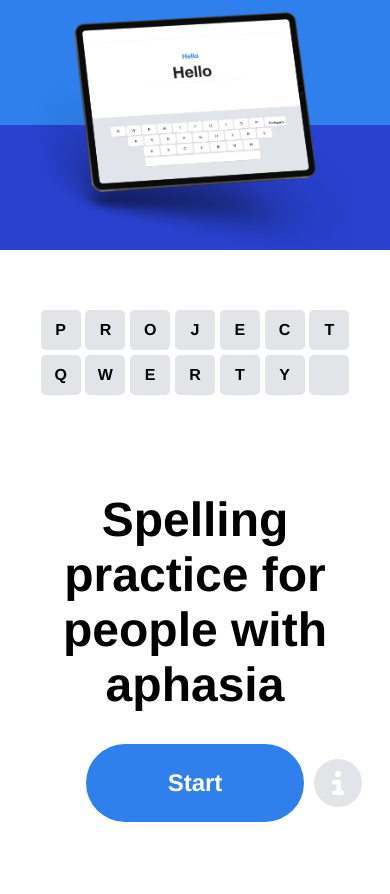
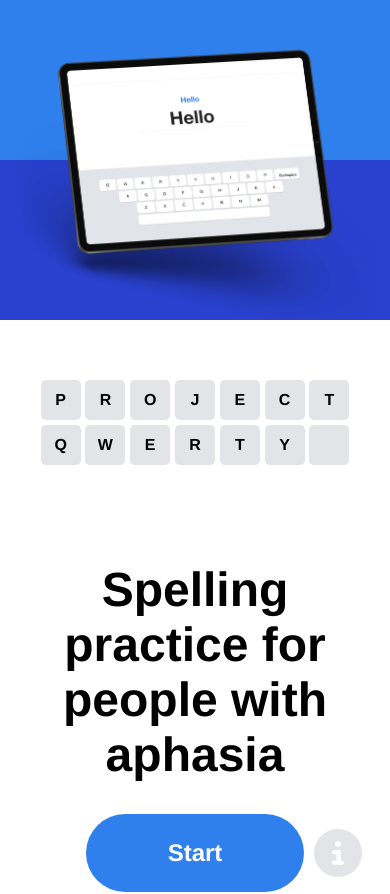
Before and after one commit to project-qwerty/project-qwerty, a Vue app: page / in a window 390 px wide. Shown: the top 894 px of the page. Built offline with nearby package versions, Linux system fonts and the light colour scheme.

Commit message:
tweak sizing of ipad box in mobile layout

```diff
--- a/src/views/Home.vue
+++ b/src/views/Home.vue
@@ -129,7 +129,7 @@
     height: 32px;
   }
 
-  @media screen and (max-width: 800px) {
+  @media screen and (max-width: 960px) {
     .outer {
       flex-direction: column-reverse;
       height: initial;
@@ -142,7 +142,7 @@
     }
 
     .ipad-panel {
-      height: 250px;
+      height: 320px;
     }
 
     .button-row {
```
Also changed, not shown: src/assets/img/ipad-shadow-cropped.png.
